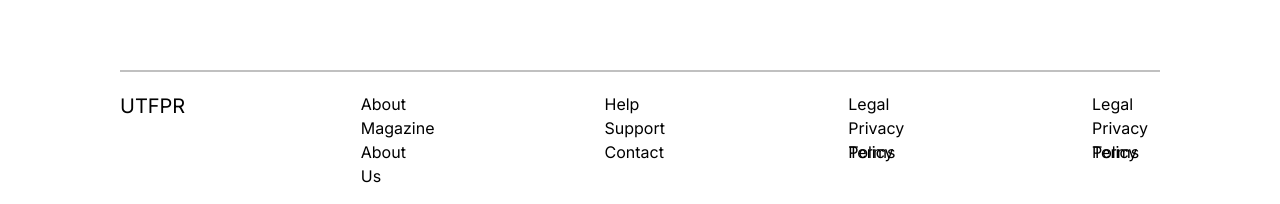
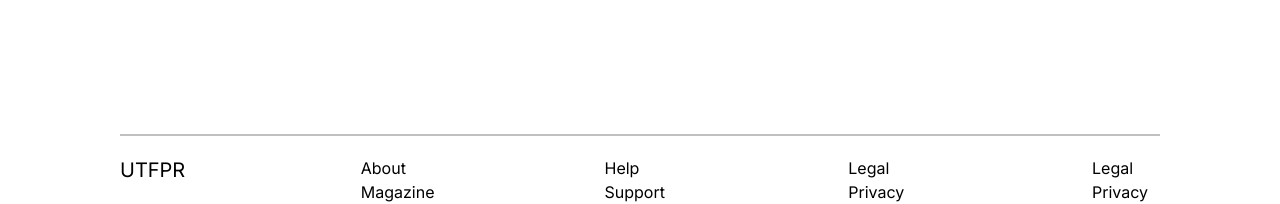
Before and after one commit to JulianeAdamy/siteutfpr, a Next.js app: page / in a window 1280 px wide. Shown: the part 4007-4211 px from the top of the page. Built offline with nearby package versions, Linux system fonts and the light colour scheme.

Commit message:
fix: tam

```diff
--- a/app/components/Courses.tsx
+++ b/app/components/Courses.tsx
@@ -197,7 +197,7 @@ export default function Courses() {
                     </div>
                 </a>
                 </div>
-                <div className="md:col-span-2 lg:col-span-3 mt-16 ">
+                <div className="md:col-span-2 lg:col-span-3 mt-32 ">
                 <hr style={{ border: '1px solid silver ', marginLeft: '120px', marginRight: '120px'}} />
                 </div>
         </main>
--- a/app/components/Final.tsx
+++ b/app/components/Final.tsx
@@ -51,14 +51,14 @@ export default function Final() {
       {/* Coluna 4 */}
       <div style={{ display: 'flex', flexDirection: 'column' }}>
         <Column>Legal</Column>
-        <Column>Privacy Policy</Column>
+        <Column>Privacy</Column>
         <Column>Terms </Column>
       </div>
 
       {/* Coluna 5 */}
       <div style={{ display: 'flex', flexDirection: 'column' }}>
         <Column>Legal</Column>
-        <Column>Privacy Policy</Column>
+        <Column>Privacy </Column>
         <Column>Terms </Column>
       </div>
     </div>
```
